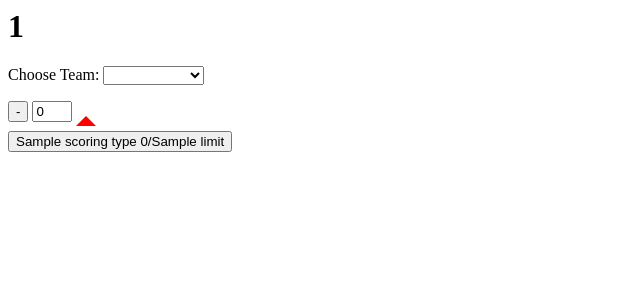
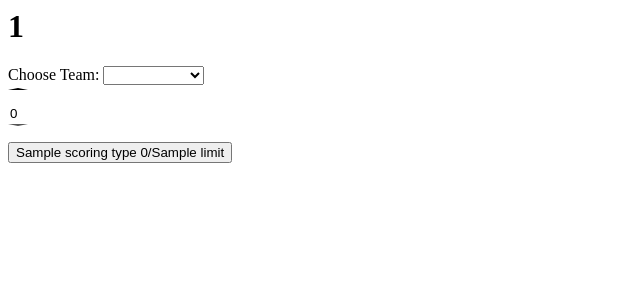
Before and after one commit to uiuc-mrdc/cogs, a Django app: template django/team_management/templates/team_management/GameX.html in a window 1280 px wide. Shown: the top 300 px of the page, without its empty margins (0-640 px from the left). Run offline with Django 3.2, Linux system fonts and the light colour scheme; the template is opened without the code that fills it: most values are stand-ins (such as "Sample title", 1, 10 or a date in 2020).

Commit message:
Improved counter arrows positioning

```diff
--- a/django/team_management/templates/team_management/GameX.html
+++ b/django/team_management/templates/team_management/GameX.html
@@ -3,19 +3,39 @@
 <style>
 input[type=number] {
 	width: 3em;
+	border:none;
 }
 
 button.up {
 	width: 0px;
 	height: 0px;
-	border-bottom: 10px solid red;
 	border-left: 10px solid transparent;
 	border-right: 10px solid transparent;
 	border-top: 0px;
 	padding: 0px 0px;
 	background: transparent;
 	margin: 0px 0px 5px 0px;
+	position: absolute;
+	top: -16px;
 }
+
+button.down {
+	width: 0px;
+	height: 0px;
+	border-left: 10px solid transparent;
+	border-right: 10px solid transparent;
+	border-bottom: 0px;
+	padding: 0px 0px;
+	background: transparent;
+	margin: 0px 0px 5px 0px;
+	position: absolute;
+	top: 20px;
+}
+
+.dragon_counters {
+	margin: 20px 0px 20px 0px;
+}
+
 </style>
 </head>
 
@@ -33,10 +53,10 @@ button.up {
 
 	<div class="dragon_counters">
 		{% for dragonCounter in dragon_ball_list %}
-			<span class="{{ dragonCounter.name }}">
-				<button class="down" style="border-color: {{ dragonCounter.extra_data }}" onclick="this.parentNode.querySelector('input[type=number]').stepDown()" >-</button>
+			<span class="{{ dragonCounter.name }}" style="position:relative">
+				<button class="down" style="border-top: 15px solid {{ dragonCounter.extra_data }}" onclick="this.parentNode.querySelector('input[type=number]').stepDown()" ></button>
+				<button class="up" style="border-bottom: 15px solid {{ dragonCounter.extra_data }}" onclick="this.parentNode.querySelector('input[type=number]').stepUp()" ></button>
 				<input type="number" min="0" step="1" value="0" style="background-color:{{ dragonCounter.extra_data }}">
-				<button class="up" style="border-color: {{ dragonCounter.extra_data }}" onclick="this.parentNode.querySelector('input[type=number]').stepUp()" ></button>
 			</span>
 		{% endfor %}
 	</div>
```
